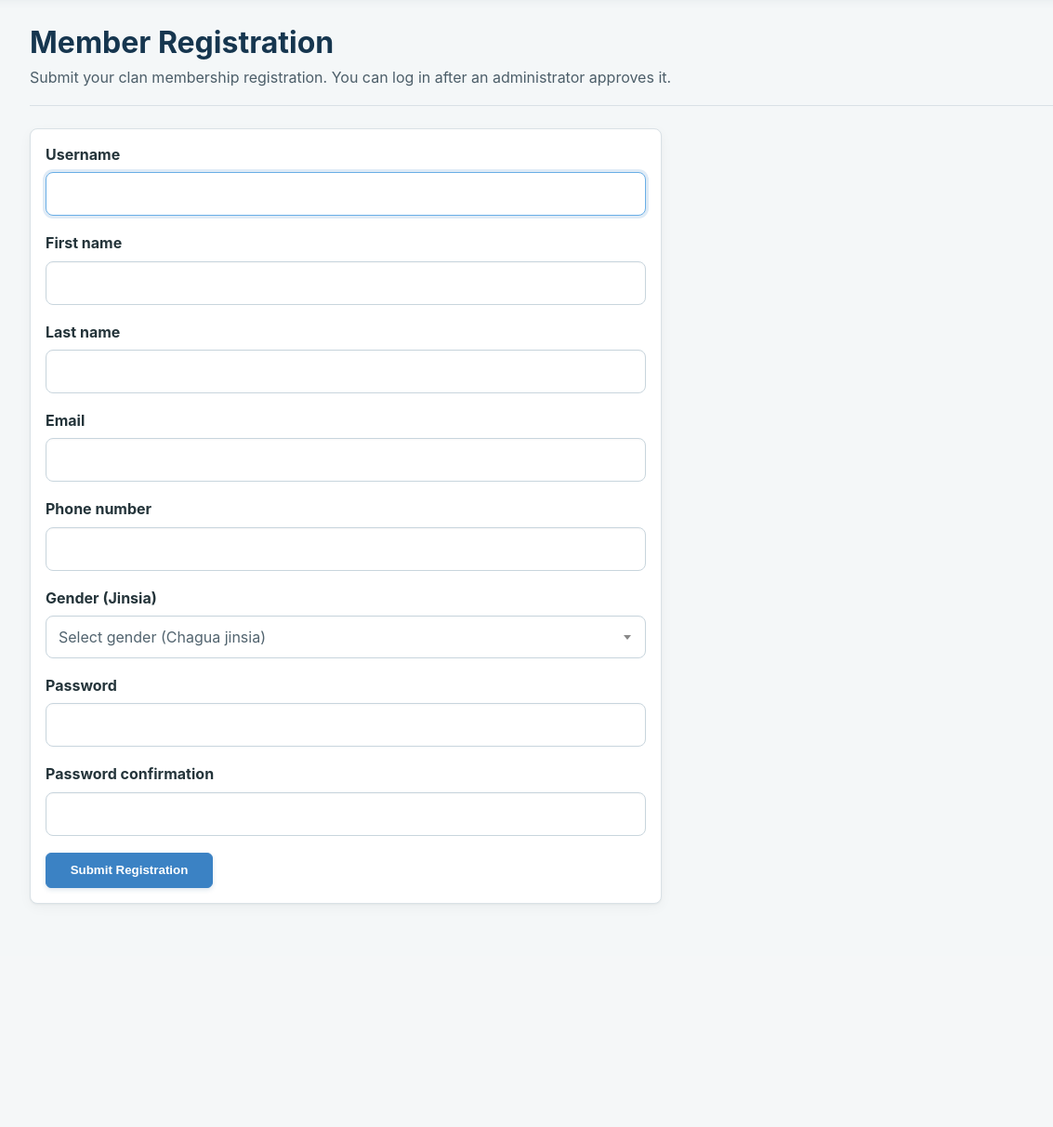
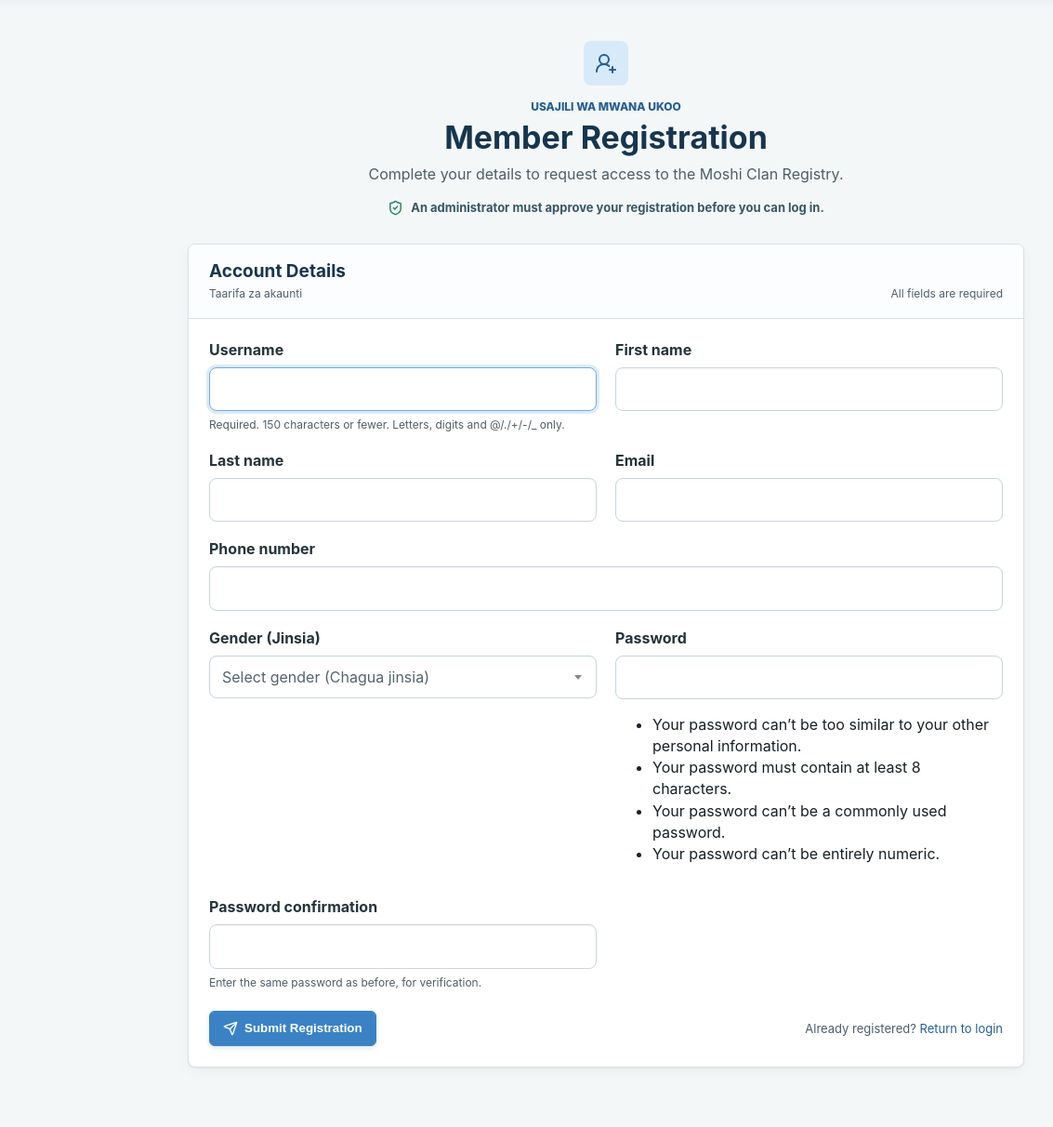
Before and after one commit to Oswaldgerald/clan, a Django app: page /accounts/register/ in a window 1520 px wide; the page is wider, and only the part inside the window is pictured. Shown: the part 64-1276 px from the top of that part at 93% size, without its empty margins (108-1241 px from the left). Before the commit the page ends 1037 px from the top of that part, so only its background shows below. Run offline with Django 4.2, Linux system fonts and the light colour scheme; data that the repository does not hold is empty; some libraries are stand-ins or nearby versions.

Commit message:
Redesign member registration page

```diff
--- /dev/null
+++ b/static/css/register.css
@@ -0,0 +1,187 @@
+.registration-page .app-shell {
+  display: block;
+  min-height: calc(100vh - 64px);
+}
+
+.registration-page main {
+  width: 100%;
+  margin: 0;
+}
+
+.registration-screen {
+  width: min(100% - 40px, 900px);
+  margin: 0 auto;
+  padding: 44px 0 64px;
+}
+
+.registration-intro {
+  max-width: 660px;
+  margin: 0 auto 24px;
+  text-align: center;
+}
+
+.registration-icon {
+  width: 48px;
+  height: 48px;
+  display: inline-grid;
+  place-items: center;
+  margin-bottom: 14px;
+  border-radius: 8px;
+  background: var(--cloud-strong);
+  color: var(--accent-dark);
+}
+
+.registration-icon svg {
+  width: 24px;
+  height: 24px;
+}
+
+.registration-intro .section-translation {
+  margin: 0 0 5px;
+  color: var(--accent-dark);
+  font-size: 12px;
+  font-weight: 800;
+  text-transform: uppercase;
+}
+
+.registration-intro h1 {
+  color: var(--navy);
+  font-size: 34px;
+}
+
+.registration-intro > p:not(.section-translation) {
+  margin: 9px auto 0;
+  color: var(--muted);
+  font-size: 16px;
+}
+
+.registration-notice {
+  display: inline-flex;
+  align-items: center;
+  gap: 8px;
+  margin-top: 14px;
+  color: #365766;
+  font-size: 13px;
+  font-weight: 650;
+}
+
+.registration-notice svg {
+  width: 17px;
+  height: 17px;
+  color: var(--success);
+}
+
+.registration-card {
+  padding: 0;
+  overflow: hidden;
+}
+
+.registration-card-heading {
+  display: flex;
+  align-items: end;
+  justify-content: space-between;
+  gap: 18px;
+  padding: 18px 22px;
+  border-bottom: 1px solid var(--line);
+  background: #fbfdff;
+}
+
+.registration-card-heading h2 {
+  color: var(--navy);
+  font-size: 19px;
+}
+
+.registration-card-heading p {
+  margin: 4px 0 0;
+  font-size: 12px;
+}
+
+.registration-card-heading > span {
+  color: var(--muted);
+  font-size: 12px;
+}
+
+.registration-form {
+  display: grid;
+  grid-template-columns: repeat(2, minmax(0, 1fr));
+  gap: 18px 20px;
+  padding: 22px;
+}
+
+.registration-field {
+  min-width: 0;
+}
+
+.registration-field input,
+.registration-field select,
+.registration-field .select2-container {
+  width: 100% !important;
+}
+
+.registration-field.field-phone_number {
+  grid-column: 1 / -1;
+}
+
+.registration-field.field-phone_number.phone-input-group {
+  grid-template-columns: minmax(210px, .8fr) minmax(260px, 1.2fr);
+}
+
+.field-help {
+  margin: 6px 0 0;
+  color: var(--muted);
+  font-size: 12px;
+}
+
+.field-help ul {
+  margin: 5px 0 0;
+  padding-left: 18px;
+}
+
+.registration-actions,
+.registration-form > .errorlist {
+  grid-column: 1 / -1;
+}
+
+.registration-actions {
+  display: flex;
+  align-items: center;
+  justify-content: space-between;
+  gap: 18px;
+  padding-top: 4px;
+}
+
+.registration-actions p {
+  margin: 0;
+  font-size: 13px;
+}
+
+@media (max-width: 700px) {
+  .registration-screen {
+    width: min(100% - 24px, 560px);
+    padding: 26px 0 40px;
+  }
+
+  .registration-intro h1 {
+    font-size: 28px;
+  }
+
+  .registration-card-heading,
+  .registration-actions {
+    align-items: flex-start;
+    flex-direction: column;
+  }
+
+  .registration-form {
+    grid-template-columns: 1fr;
+    padding: 18px;
+  }
+
+  .registration-field.field-phone_number,
+  .registration-actions {
+    grid-column: 1;
+  }
+
+  .registration-field.field-phone_number.phone-input-group {
+    grid-template-columns: 1fr;
+  }
+}
--- a/templates/accounts/register.html
+++ b/templates/accounts/register.html
@@ -1,27 +1,41 @@
 {% extends "base.html" %}
+{% load static %}
 
 {% block title %}Register - {{ clan_name }} Clan Registry{% endblock %}
+{% block body_class %}registration-page{% endblock %}
+{% block extra_css %}<link rel="stylesheet" href="{% static 'css/register.css' %}">{% endblock %}
 
 {% block content %}
-<section class="page-title">
-  <div>
+<div class="registration-screen">
+  <section class="registration-intro">
+    <span class="registration-icon"><i data-lucide="user-round-plus" aria-hidden="true"></i></span>
+    <p class="section-translation">Usajili wa mwana ukoo</p>
     <h1>Member Registration</h1>
-    <p class="muted">Submit your clan membership registration. You can log in after an administrator approves it.</p>
-  </div>
+    <p>Complete your details to request access to the {{ clan_name }} Clan Registry.</p>
+    <div class="registration-notice"><i data-lucide="shield-check" aria-hidden="true"></i><span>An administrator must approve your registration before you can log in.</span></div>
   </section>
 
-<section class="card" style="max-width: 680px;">
-  <form method="post" class="form-grid">
+  <section class="card registration-card">
+    <div class="registration-card-heading">
+      <div><h2>Account Details</h2><p class="muted">Taarifa za akaunti</p></div>
+      <span>All fields are required</span>
+    </div>
+    <form method="post" class="registration-form">
       {% csrf_token %}
       {{ form.non_field_errors }}
       {% for field in form %}
-      <div>
+        <div class="registration-field field-{{ field.name }}">
           <label for="{{ field.id_for_label }}">{{ field.label }}</label>
           {{ field }}
+          {% if field.help_text %}<p class="field-help">{{ field.help_text|safe }}</p>{% endif %}
           {{ field.errors }}
         </div>
       {% endfor %}
-    <button type="submit">Submit Registration</button>
+      <div class="registration-actions">
+        <button type="submit"><i data-lucide="send" aria-hidden="true"></i>Submit Registration</button>
+        <p class="muted">Already registered? <a href="{% url 'login' %}">Return to login</a></p>
+      </div>
     </form>
   </section>
+</div>
 {% endblock %}
```
Also changed, not shown: members/tests.py (+7 -0 lines). Lines whose indentation alone changed are shown as unchanged.
